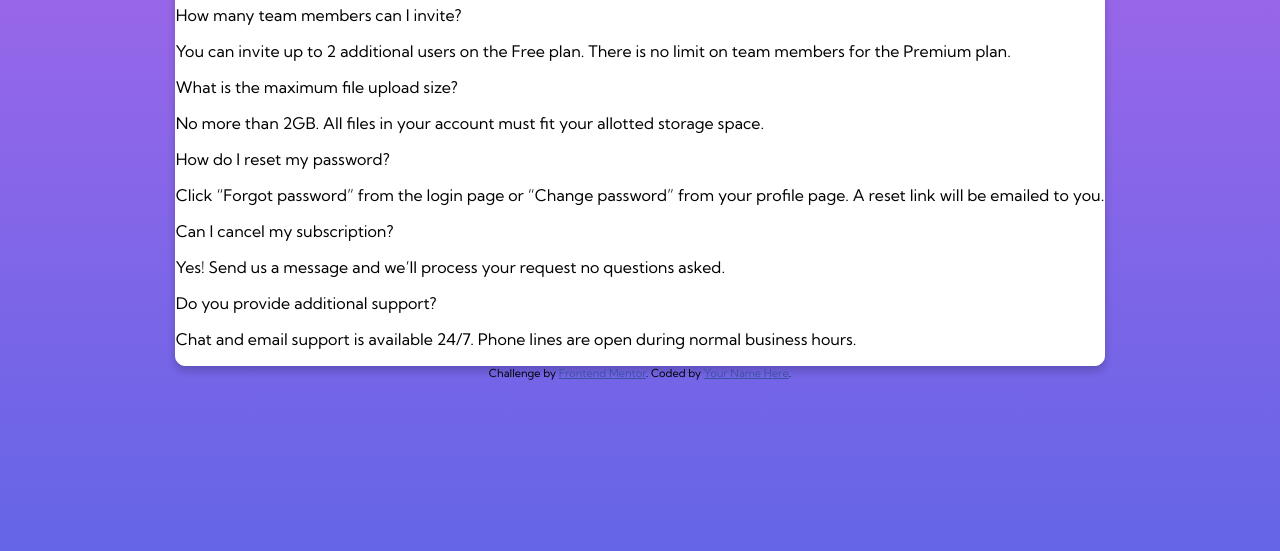
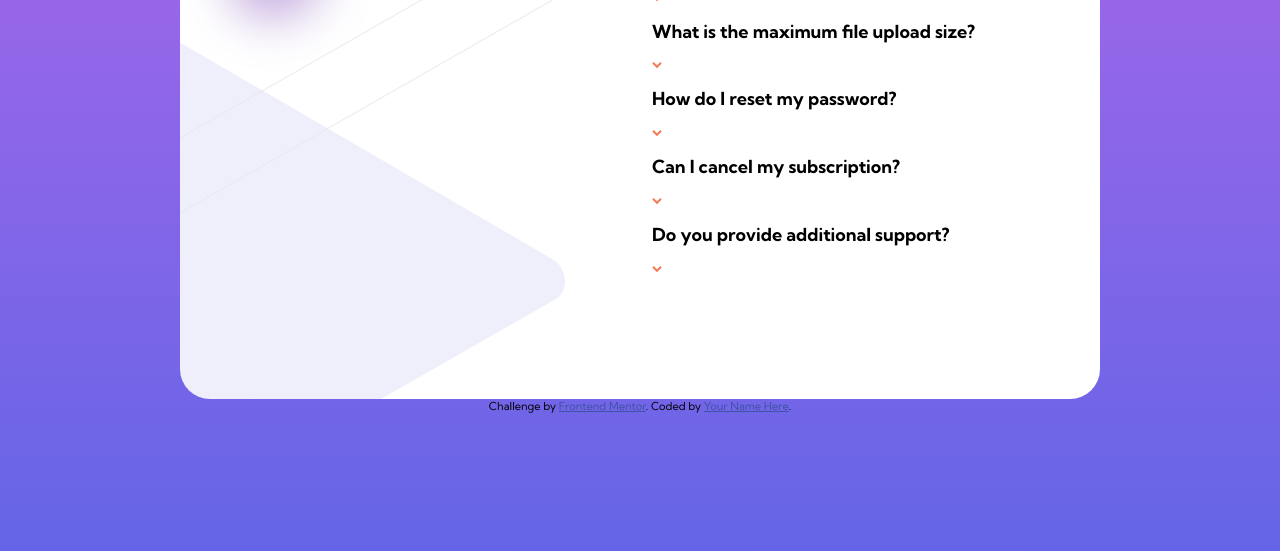
Before and after one commit to redflox/FAQ-ACCORDION, a plain HTML site: page index.html in a window 1280 px wide. Shown: the part 249-800 px from the top of the page. Drawn offline with Linux system fonts and the light colour scheme.

Commit message:
version 0.2

```diff
--- a/index.html
+++ b/index.html
@@ -22,6 +22,7 @@
   <div class="contenedor">
 
     <div class="izquierdo">
+      <img class="box" src="images/illustration-box-desktop.svg" alt="Imagen"/>
 
     </div>
 
@@ -30,9 +31,11 @@
         <h1>FAQ</h1>
 
         <div class="item">
-          <p class="btn-item">
+          <h2 class="btn-item">
             How many team members can I invite?
-          </p>
+          </h2>
+          <img src="images/icon-arrow-down.svg" alt="abajo">
+
           <div class="item-content">
             <p>
               You can invite up to 2 additional users on the Free plan. There is no limit on
@@ -43,9 +46,10 @@
 
 
         <div class="item">
-          <p class="btn-item">
+          <h2 class="btn-item">
             What is the maximum file upload size?
-          </p>
+          </h2>
+          <img src="images/icon-arrow-down.svg" alt="abajo">
           <div class="item-content">
             <p>
               No more than 2GB. All files in your account must fit your allotted storage space.
@@ -54,9 +58,10 @@
         </div>
 
         <div class="item">
-          <p class="btn-item">
+          <h2 class="btn-item">
             How do I reset my password?
-          </p>
+          </h2>
+          <img src="images/icon-arrow-down.svg" alt="abajo">
           <div class="item-content">
             <p>
               Click “Forgot password” from the login page or “Change password” from your profile page.
@@ -67,9 +72,10 @@
 
 
         <div class="item">
-          <p class="btn-item">
+          <h2 class="btn-item">
             Can I cancel my subscription?
-          </p>
+          </h2>
+          <img src="images/icon-arrow-down.svg" alt="abajo">
           <div class="item-content">
             <p>
               Yes! Send us a message and we’ll process your request no questions asked.
@@ -79,9 +85,10 @@
 
 
         <div class="item">
-          <p class="btn-item">
+          <h2 class="btn-item">
             Do you provide additional support?
-          </p>
+          </h2>
+          <img src="images/icon-arrow-down.svg" alt="abajo">
           <div class="item-content">
             <p>
               Chat and email support is available 24/7. Phone lines are open during normal business hours.
--- a/styles.css
+++ b/styles.css
@@ -1,15 +1,39 @@
 :root {
-  height: 100%;
+  --softRed: hsl(14, 88%, 65%);
+  --veryDarkGrayBlue: hsl(237, 12%, 33%);
+  --darkGrayBlue: hsl(240, 6%, 50%);
+  --lightGrayBlue: hsl(240, 5%, 91%);
+  --fontSize: 12px;
+}
+
+html {
+  font-size: var(--fontSize);
+}
+
+body {
+  margin: 0;
+  font-family: "Kumbh Sans", sans-serif;
+  height: 100vh;
+  width: 100vw;
   background: linear-gradient(to top, hsl(240, 73%, 65%), hsl(273, 75%, 66%));
-  display: flex;
+  display: grid;
   justify-content: center;
-  align-items: center;
-  font-family: "Kumbh Sans", sans-serif;
+  align-content: center;
 }
 
 .contenedor {
-  border: 1px solid white;
-  border-radius: 10px;
-  box-shadow: 0 5px 8px rgba(0, 0, 0, 0.2);
   background: white;
+  border-radius: 30px;
+  height: 509px;
+  width: 920px;
+  display: grid;
+  grid-template-columns: 400px 1fr;
+  grid-gap: 6rem;
+  background-image: url(/images/bg-pattern-desktop.svg);
+  background-repeat: no-repeat;
+  background-position: 1260% 65%;
 }
+
+.item-content {
+  display: none;
+}
```
Also changed, not shown: 1 other file.
